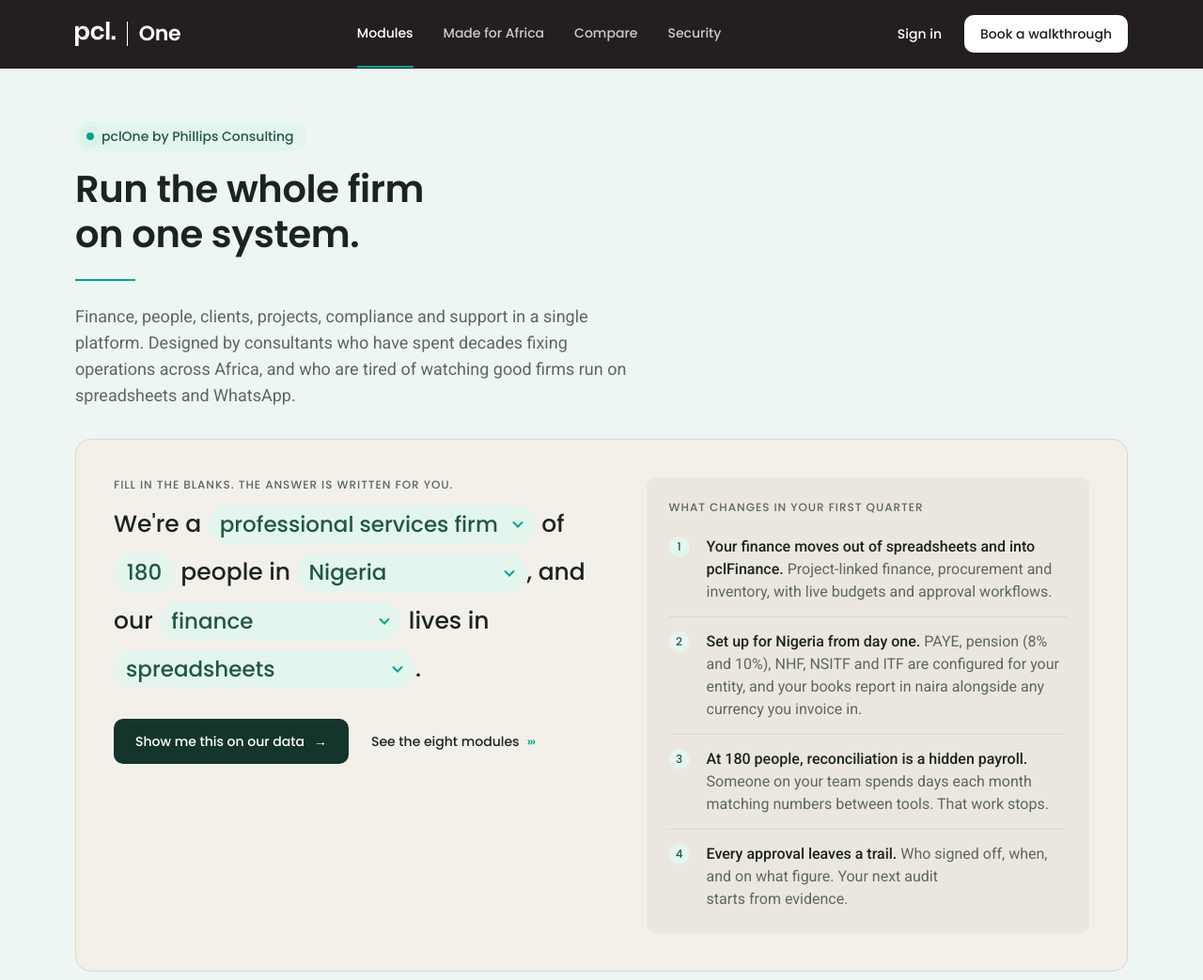
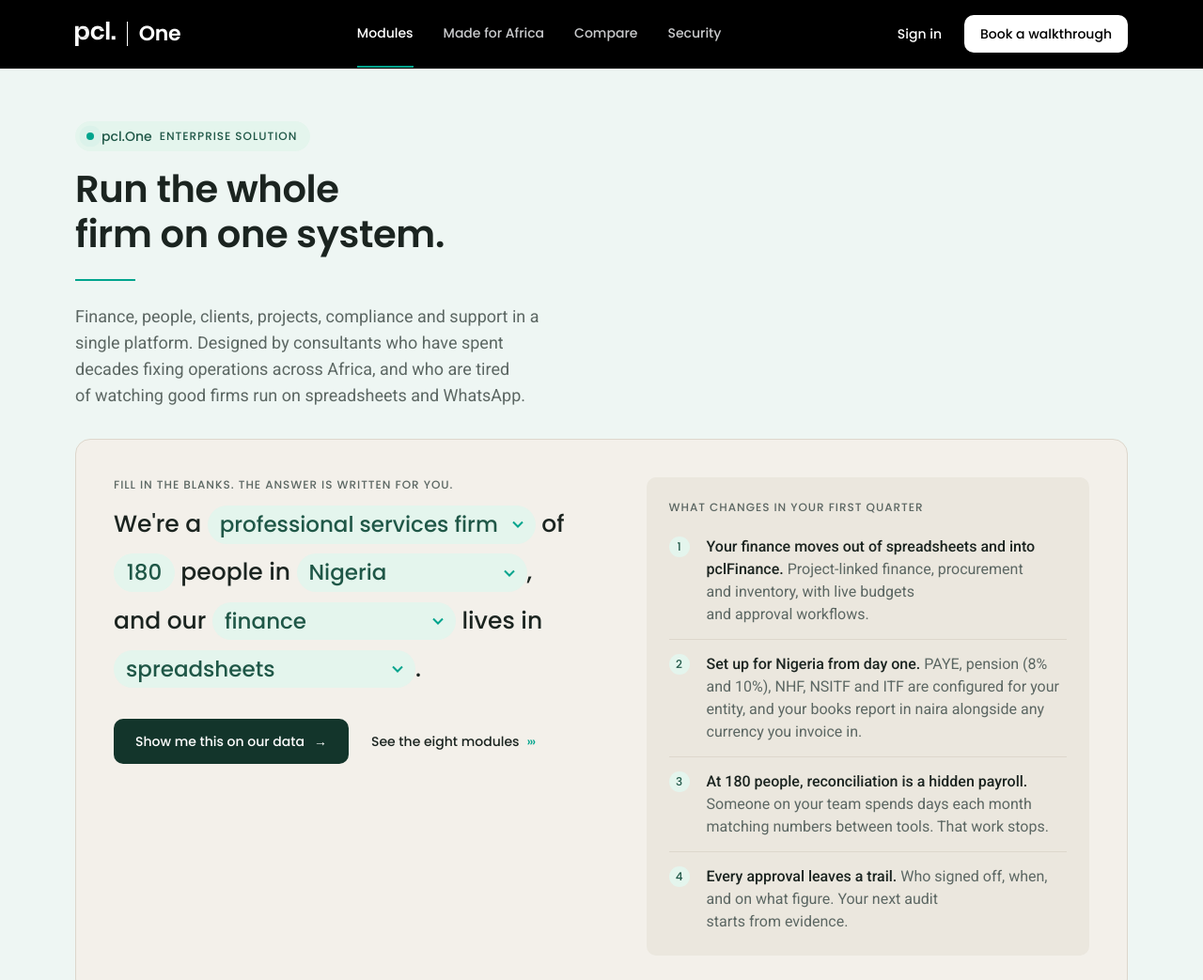
Before and after one commit to MvthvrMagnolia/new-test-mord, a plain HTML site: page pclone/index.html in a window 1280 px wide. Shown: the top 1043 px of the page at 94% size. Drawn offline with Linux system fonts and the light colour scheme.

Commit message:
Jet black nav and footer, enterprise eyebrow, word-level rag control
Binds short joining words to the following word, and sets the opener
lead at a 50ch measure for an even rag.

Co-Authored-By: Claude Opus 5.5 <noreply@anthropic.com>
Claude-Session: https://claude.ai/code/session_01XJVZ8qn9V6rHNas5f2ZivZ

```diff
--- a/pclone/index.html
+++ b/pclone/index.html
@@ -395,18 +395,20 @@ footer { padding-block: 32px 40px; font-size: 14px; color: var(--ink-muted); }
 footer .wrap { display: flex; flex-wrap: wrap; justify-content: space-between; align-items: center; gap: 16px; border-top: 1px solid var(--line); padding-top: 32px; }
 footer .lockup .idf, footer .lockup .hair { height: 20px; }
 footer .lockup .one { font-size: 17px; }
-/* Black nav and footer (brand rich black) */
+/* Black nav and footer (jet black) */
 body { margin: 0; }
-body::before { background: #231f20; }
-.nav { background: #231f20; border-bottom-color: #231f20; }
+body::before { background: #000000; }
+.nav { background: #000000; border-bottom-color: #000000; }
 .nav .lockup, footer .lockup { color: #ffffff; }
 .nav ul a { color: #c9cacc; }
 .nav ul a:hover, .nav ul a.on { color: #ffffff; }
 .nav .textlink { color: #ffffff; }
-.nav .btn-primary { background: #ffffff; color: #231f20; }
-.nav .btn-primary:hover { background: #42bb98; color: #231f20; }
-footer { background: #231f20; color: #c9cacc; margin-top: 40px; }
+.nav .btn-primary { background: #ffffff; color: #000000; }
+.nav .btn-primary:hover { background: #42bb98; color: #000000; }
+footer { background: #000000; color: #c9cacc; margin-top: 40px; }
 footer .wrap { border-top: 0; padding-top: 0; }
+.opener .lead { max-width: 50ch; }
+.status .caps { font-size: 12px; letter-spacing: 0.08em; text-transform: uppercase; }
 </style>
 </head>
 <body>
@@ -431,7 +433,7 @@ footer .wrap { border-top: 0; padding-top: 0; }
 <header class="opener" id="top">
   <div class="wrap">
     <div>
-      <span class="status">pclOne by Phillips Consulting</span>
+      <span class="status">pcl.One <span class="caps">Enterprise solution</span></span>
       <h1>Run the whole firm on one system.</h1>
       <p class="lead">Finance, people, clients, projects, compliance and support in a single platform. Designed by consultants who have spent decades fixing operations across Africa, and who are tired of watching good firms run on spreadsheets and WhatsApp.</p>
     </div>
@@ -720,7 +722,7 @@ footer .wrap { border-top: 0; padding-top: 0; }
   var byId = {}; MODS.forEach(function (m) { byId[m.id] = m; });
   var $ = function (id) { return document.getElementById(id); };
   // Keep the last two words of a text run together, so no line ends on a lone word.
-  var TIDY = "p, li, td, th, h1, h2, h3, h4, .why, .sv, .ev, .what, .score b, .score span";
+  var TIDY = "p, li, td, th, h1, h2, h3, h4, .why, .sv, .ev, .what, .role, .score b, .score span, .lead, .desc";
   function noOrphan(el) {
     var w = document.createTreeWalker(el, NodeFilter.SHOW_TEXT, null), last = null, n;
     while ((n = w.nextNode())) if (/\S/.test(n.nodeValue)) last = n;
@@ -728,7 +730,13 @@ footer .wrap { border-top: 0; padding-top: 0; }
     var v = last.nodeValue.replace(/\s+$/, ""), i = v.lastIndexOf(" ");
     if (i > 0 && v.length - i <= 16) last.nodeValue = v.slice(0, i) + "\u00a0" + v.slice(i + 1) + last.nodeValue.slice(v.length);
   }
-  function tidy(root) { (root || document).querySelectorAll(TIDY).forEach(noOrphan); }
+  // Never leave a short joining word at the end of a line: bind it to the word that follows.
+  var GLUE = /(^|[\s\u00a0(])(a|an|the|of|on|in|at|to|by|for|and|or|with|from|its|our|your|per|no|is|we)\s+(?=\S)/gi;
+  function glue(el) {
+    var w = document.createTreeWalker(el, NodeFilter.SHOW_TEXT, null), n;
+    while ((n = w.nextNode())) { var v = n.nodeValue, g = v.replace(GLUE, "$1$2\u00a0"); if (g !== v) n.nodeValue = g; }
+  }
+  function tidy(root) { (root || document).querySelectorAll(TIDY).forEach(function (el) { glue(el); noOrphan(el); }); }
   function esc(s) { return String(s).replace(/[&<>"]/g, function (c) { return { "&": "&amp;", "<": "&lt;", ">": "&gt;", '"': "&quot;" }[c]; }); }
 
   // ---------- Opener ----------
```
